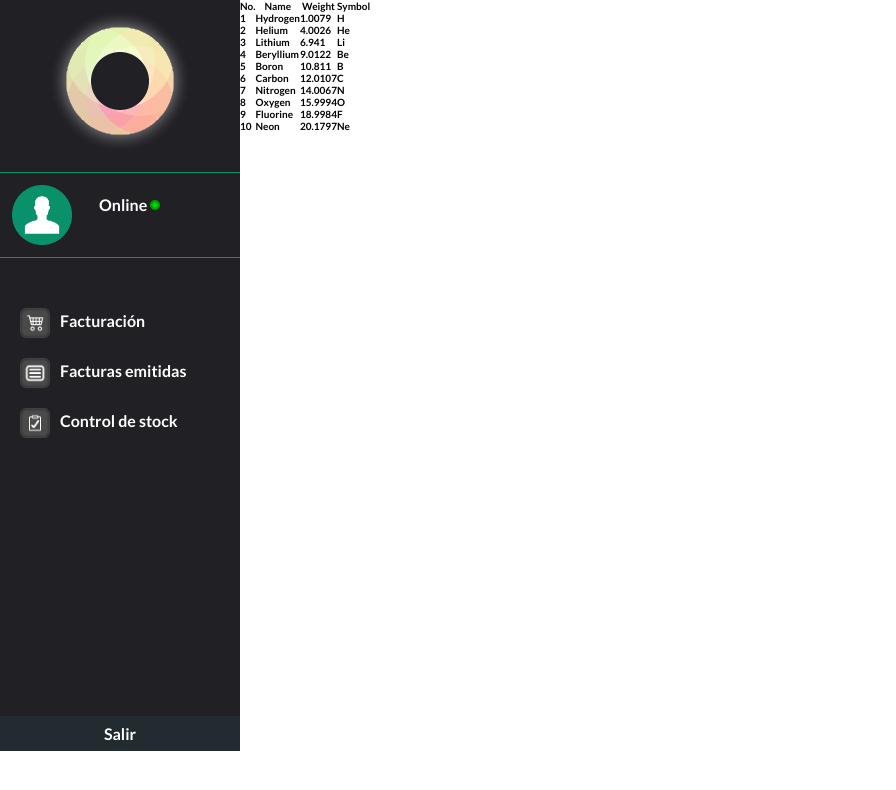
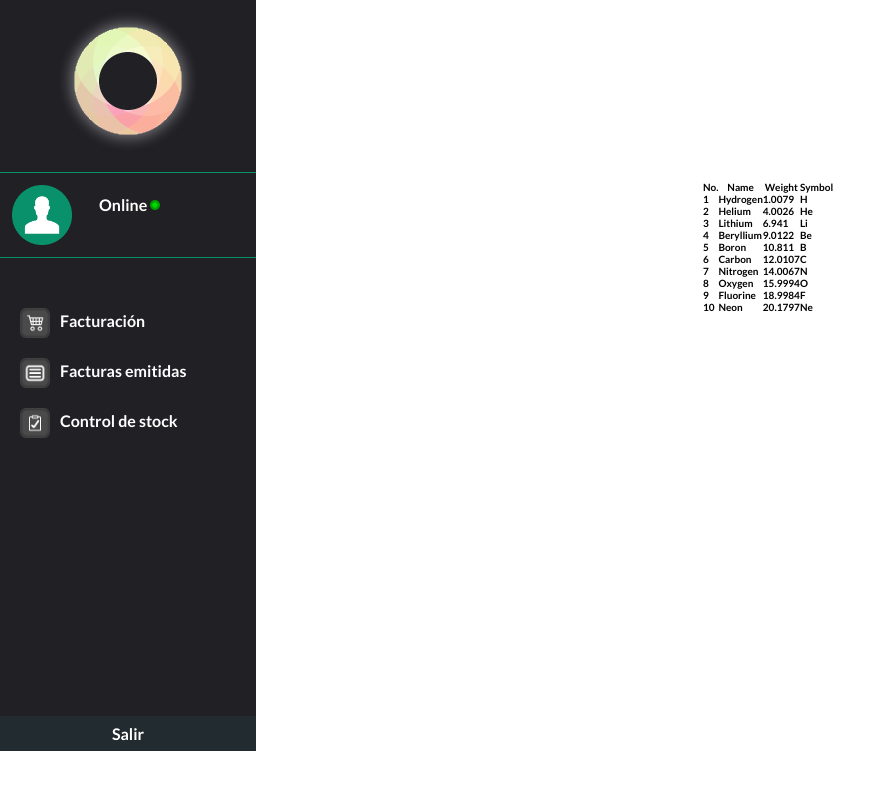
Before and after one commit to GonzaloMCG/ProyectoEmpresas, an Angular app in the folder facturacion-web/: page /landing/home-page in a window 1280 px wide. Shown: the top 790 px of the page, without its empty margins (0-896 px from the left). Built offline with nearby package versions, Linux system fonts and the light colour scheme.

Commit message:
center table

```diff
--- a/facturacion-web/src/app/landing/invoicing-page/invoicing-page.component.html
+++ b/facturacion-web/src/app/landing/invoicing-page/invoicing-page.component.html
@@ -1,3 +1,4 @@
+<div class="invoicing-container">
   <table cdk-table [dataSource]="dataSource">
     <!-- Position Column -->
     <ng-container cdkColumnDef="position">
@@ -26,3 +27,4 @@
     <tr cdk-header-row *cdkHeaderRowDef="displayedColumns"></tr>
     <tr cdk-row *cdkRowDef="let row; columns: displayedColumns;"></tr>
   </table>
+</div>
--- a/facturacion-web/src/app/landing/invoicing-page/invoicing-page.component.scss
+++ b/facturacion-web/src/app/landing/invoicing-page/invoicing-page.component.scss
@@ -0,0 +1,11 @@
+:host {
+  flex: 0.8;
+}
+
+.invoicing-container {
+  width: 100%;
+  display: flex;
+  justify-content: center;
+  align-items: center;
+  height: 100%;
+}
--- a/facturacion-web/src/app/landing/menu-panel/menu-panel.component.scss
+++ b/facturacion-web/src/app/landing/menu-panel/menu-panel.component.scss
@@ -1,12 +1,17 @@
 @import 'colors';
 
+
+:host {
+  flex: 0.2;
+}
 
 .imagen:hover {
   filter: opacity(.5);
 }
 
 .panel-container {
-  width: 24rem;
+  width: auto;
+  min-width: 21rem;
   height: 100%;
   font-size: 1.6em;
   background-color:$light-black-color;
```
Lines whose indentation alone changed are shown as unchanged.
